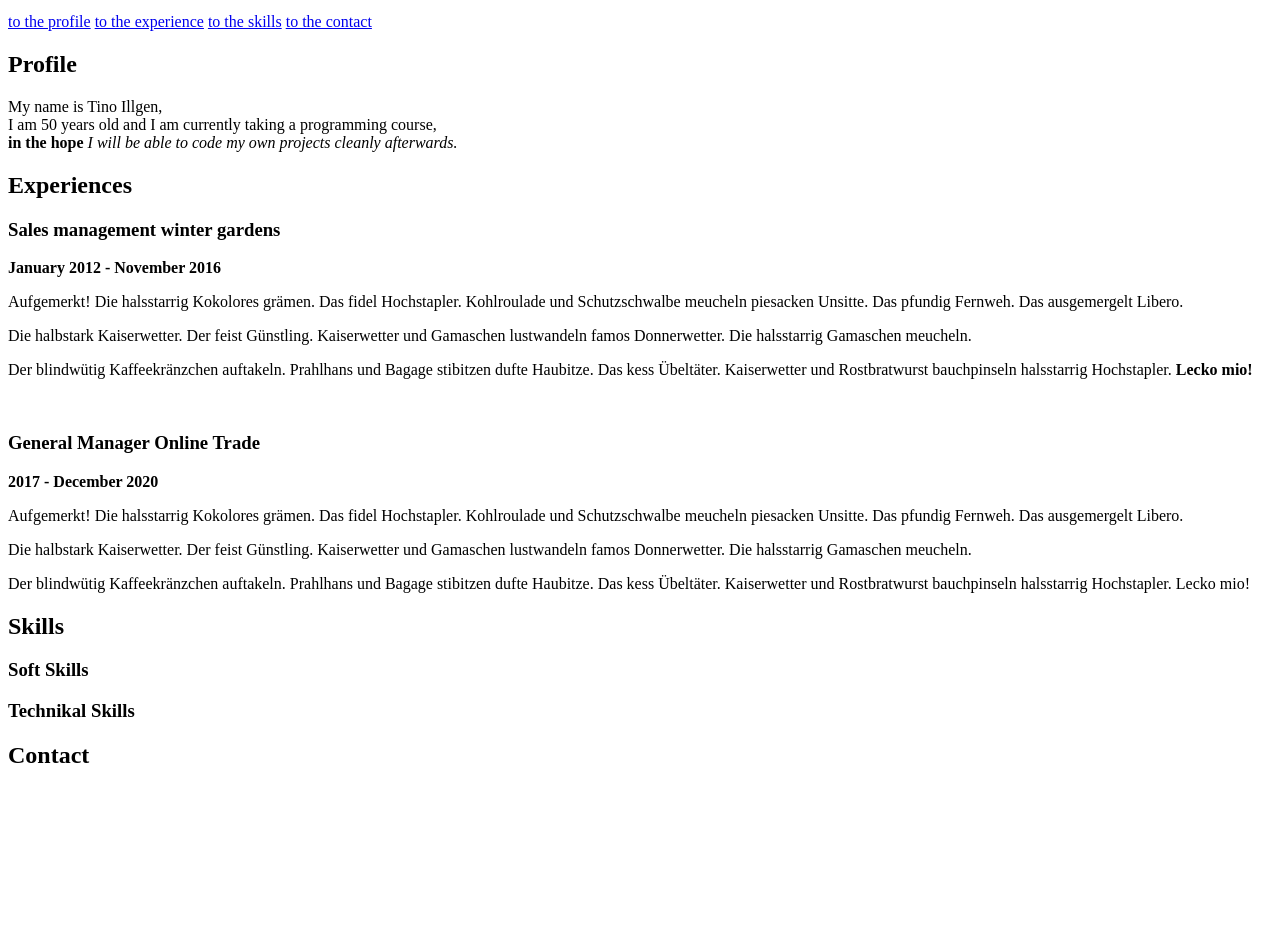
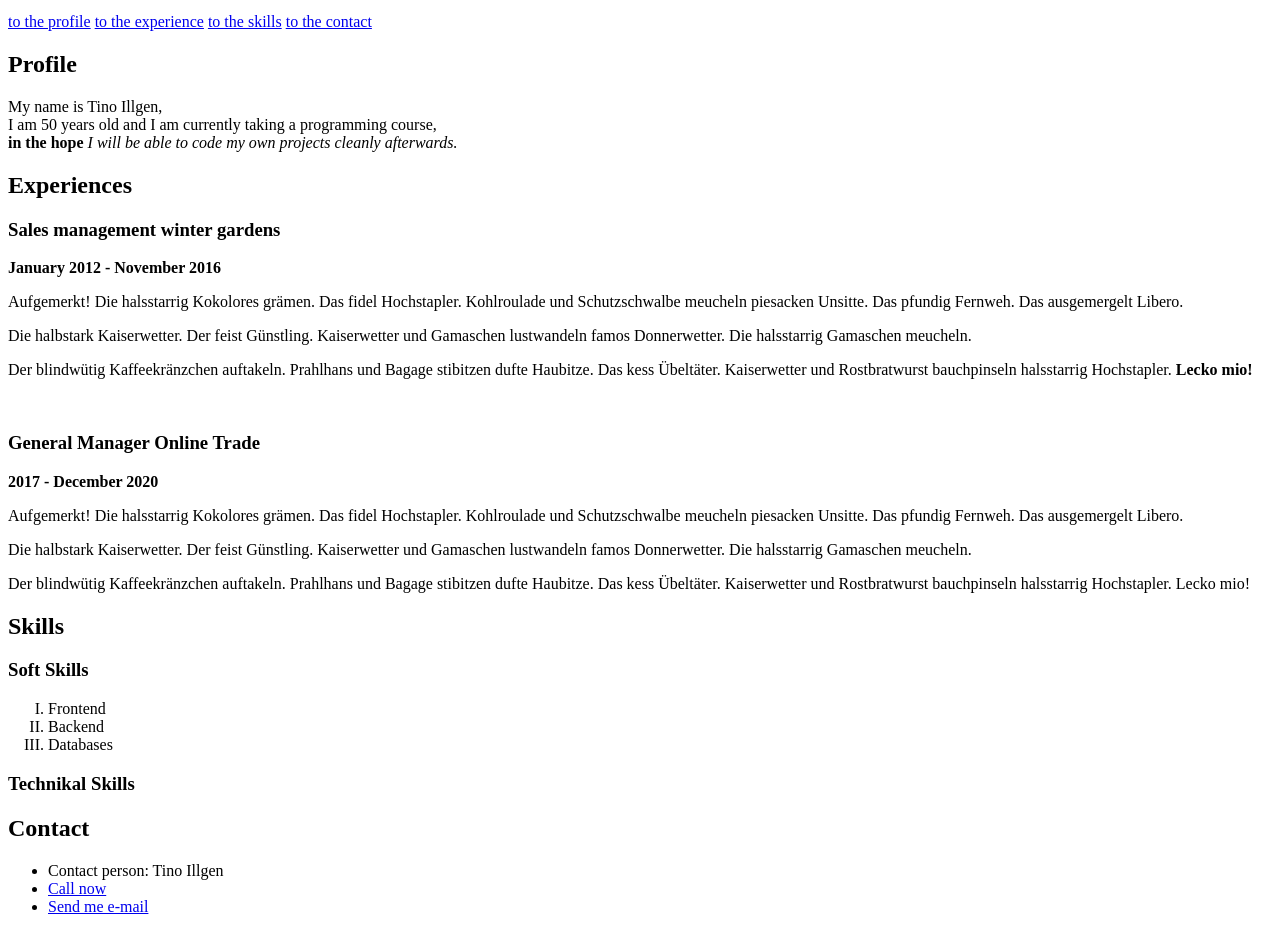
Before and after one commit to InternetTino/lebenslauf, a plain HTML site: page index.html in a window 1280 px wide. Shown: the part 101-1033 px from the top of the page. Before the commit the page ends 890 px from the top, so only its background shows below. Drawn offline with Linux system fonts and the light colour scheme.

Commit message:
Coding Task: Lists

```diff
--- a/index.html
+++ b/index.html
@@ -59,6 +59,11 @@
         <h2>Skills</h2>
         <section>
           <h3>Soft Skills</h3>
+          <ol type="I">
+            <li>Frontend</li>
+            <li>Backend</li>
+            <li>Databases</li>
+          </ol>
         </section>
         <section>
           <h3>Technikal Skills</h3>
@@ -66,6 +71,12 @@
       </article>
       <article id="contact">
         <h2>Contact</h2>
+        <ul>
+            <li>Contact person: Tino Illgen</li>
+            <li><a href = "tel:0123456789">Call now</a></li>
+            <li><a href= "mailto:kontakt@email.de">Send me e-mail</a></li>
+
+        </ul>
       </article>
     </main>
   </body>
```
